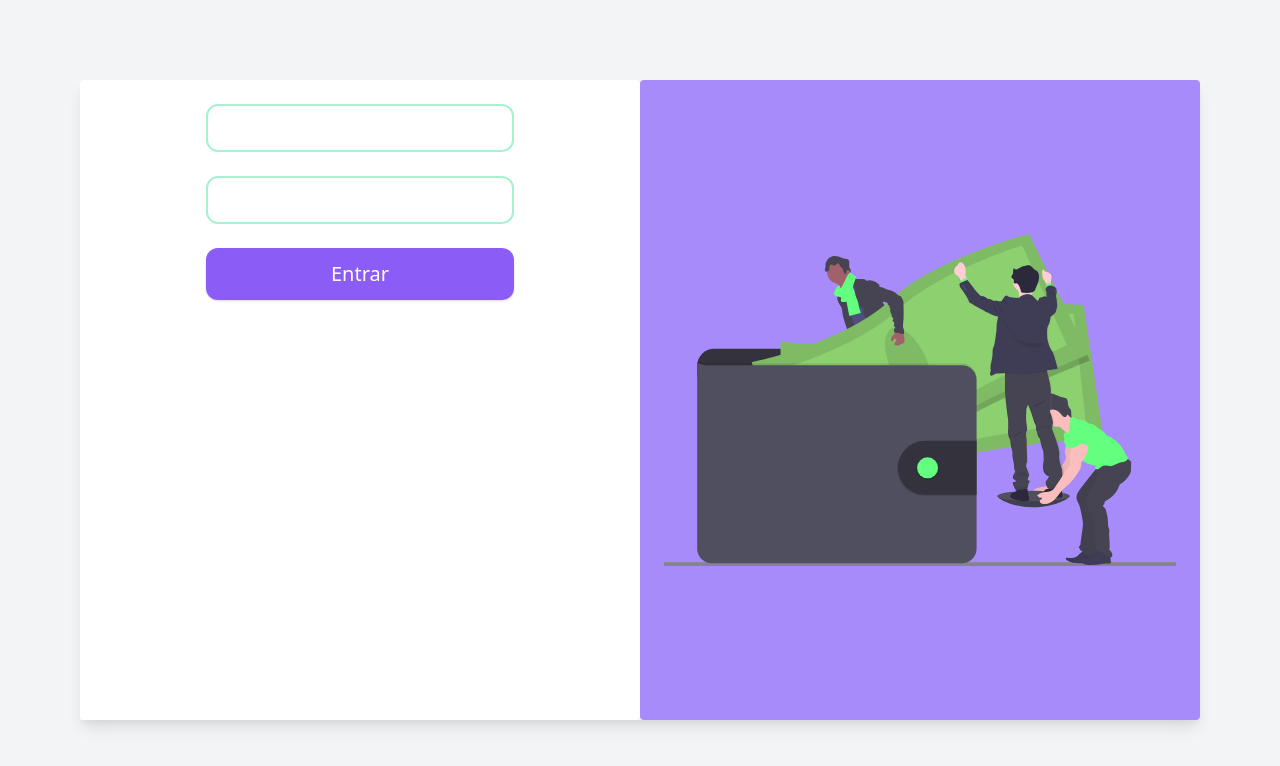
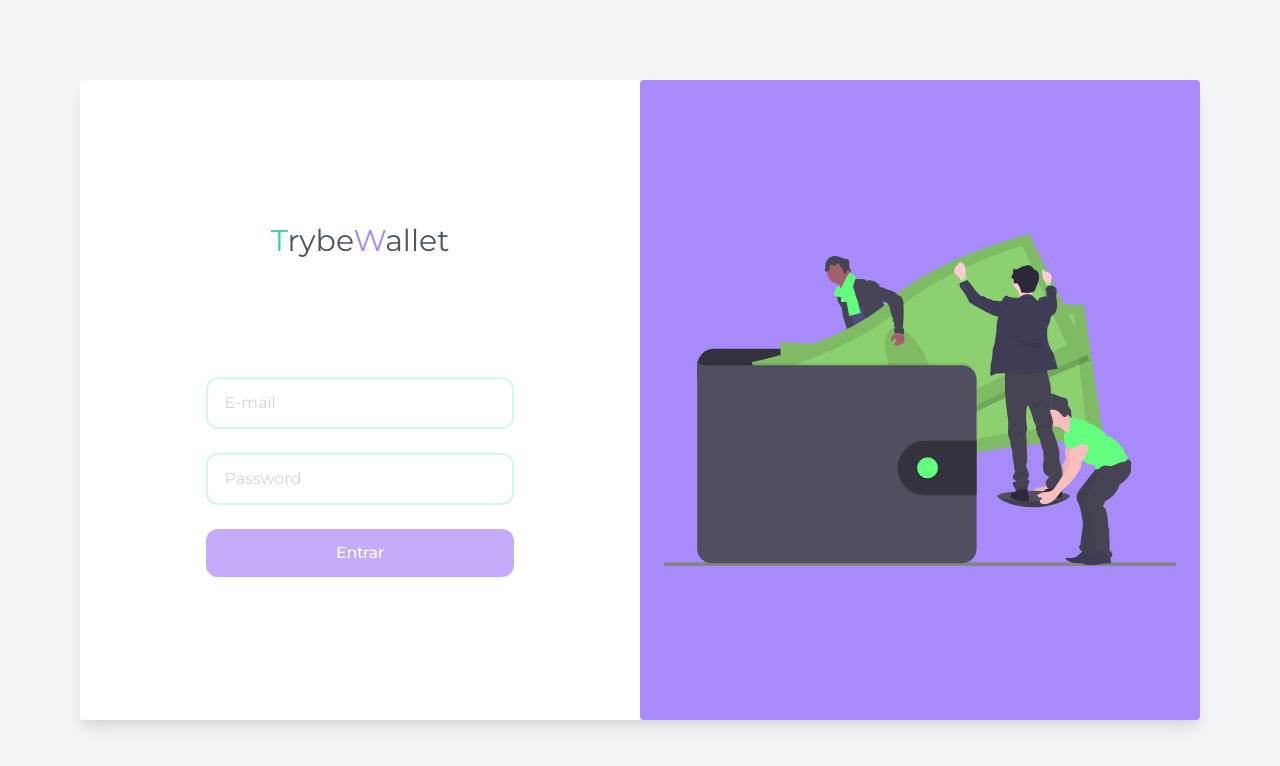
Before and after one commit to RenzoSev/trybewallet, a React (Create React App) app: page / in a window 1280 px wide. Shown: the top 766 px of the page. Built offline with nearby package versions, Linux system fonts and the light colour scheme.

Commit message:
feat: leftside login

```diff
--- a/package.json
+++ b/package.json
@@ -18,7 +18,7 @@
   },
   "scripts": {
     "start": "craco start",
-    "build": "craco build",
+    "build": "tailwindcss build ./src/styles/index.css -o ./public/index.css",
     "test": "craco test",
     "eject": "react-scripts eject"
   },
--- a/src/pages/Login.js
+++ b/src/pages/Login.js
@@ -6,8 +6,10 @@ import { userLogin } from '../actions';
 import { checkEmail, checkPassword } from '../utils/login';
 
 import walletSvg from '../assets/wallet.svg';
+import styles from '../styles/tailwindStyles';
 
 const Login = () => {
+  const { login } = styles;
   const [email, setEmail] = useState('');
   const [password, setPassword] = useState('');
 
@@ -24,32 +26,46 @@ const Login = () => {
   const checkLogin = () => checkEmail(email) && checkPassword(password);
 
   return (
-    <main className="h-screen bg-gray-100 flex flex-col justify-center px-20">
-      <section className="h-4/5 flex shadow-lg">
-        <section className="flex flex-col items-center gap-6 w-1/2 bg-white rounded p-6">
+    <main className={login.base}>
+      <section className={login.container}>
+        <section className={login.leftContainer}>
+
+          <h1 className="text-3xl text-gray-600">
+            <span className="text-green-400">T</span>
+            <span>rybe</span>
+            <span className="text-purple-400">W</span>
+            <span>allet</span>
+          </h1>
+
+          <div className={login.leftContainerInputs}>
             <input
-            className="w-3/5 py-2 px-4 text-lg outline-none border-2 border-green-200 rounded-xl"
+              className={login.input(email)}
               type="email"
               data-testid="email-input"
               onChange={(e) => setEmail(e.target.value)}
+              placeholder="E-mail"
             />
+
             <input
-            className="w-3/5 py-2 px-4 text-lg outline-none border-2 border-green-200 rounded-xl"
+              className={login.input(password)}
               type="password"
               data-testid="password-input"
               onChange={(e) => setPassword(e.target.value)}
+              placeholder="Password"
             />
+
             <button
-            className="w-3/5 p-3 bg-purple-500 rounded-xl text-xl text-white shadow"
+              className={login.leftContainerButton}
               type="button"
               disabled={!checkLogin()}
               onClick={addUser}
             >
               <Link to="/carteira">Entrar</Link>
             </button>
+          </div>
         </section>
 
-        <section className="flex flex-col justify-center bg-purple-400 w-1/2 rounded p-6">
+        <section className={login.rightContainer}>
           <img src={walletSvg} alt="wallet" />
         </section>
       </section>
--- a/src/styles/index.css
+++ b/src/styles/index.css
@@ -2,6 +2,11 @@
 @tailwind components;
 @tailwind utilities;
 
-/* .base-wallet {
-  @apply h-screen bg-gray-100 flex flex-col justify-center px-16;
-} */
+button:disabled {
+  opacity: 50%;
+  cursor: not-allowed;
+}
+
+button:disabled a {
+  cursor: not-allowed;
+}
--- /dev/null
+++ b/src/styles/tailwindStyles.js
@@ -0,0 +1,27 @@
+const checkLength = (value) => {
+  const result = value.length
+  ? 'border-green-300'
+  : 'border-green-100';
+
+  return `
+  w-3/5 py-3 px-4 text-md text-gray-600
+  outline-none border-2 ${result}
+  rounded-xl placeholder-gray-300 transition-all
+  focus:border-green-300
+  `
+}
+
+const styles = {
+  login: {
+    base: 'h-screen bg-gray-100 flex flex-col justify-center px-20',
+    container: 'h-4/5 flex shadow-lg',
+    leftContainer: 'flex flex-col items-center justify-evenly w-1/2 bg-white rounded p-6',
+    leftContainerInputs: 'flex flex-col items-center justify-around gap-6 w-full',
+    leftContainerButton: 'w-3/5 p-3 bg-purple-500 rounded-xl text-md text-white shadow tracking-tight font-medium transition-all',
+    input: (value) => checkLength(value),
+    rightContainer: 'flex flex-col justify-center bg-purple-400 w-1/2 rounded p-6',
+  },
+  wallet: {},
+}
+
+export default styles;
--- a/tailwind.config.js
+++ b/tailwind.config.js
@@ -2,6 +2,9 @@ module.exports = {
   purge: ['./src/**/*.{js,jsx,ts,tsx}', './public/index.html'],
   darkMode: 'class', // or 'media' or 'class'
   theme: {
+    fontFamily: {
+      sans: ['Montserrat', 'sans-serif'],
+    },
     extend: {},
   },
   variants: {
```
Lines whose indentation alone changed are shown as unchanged.
